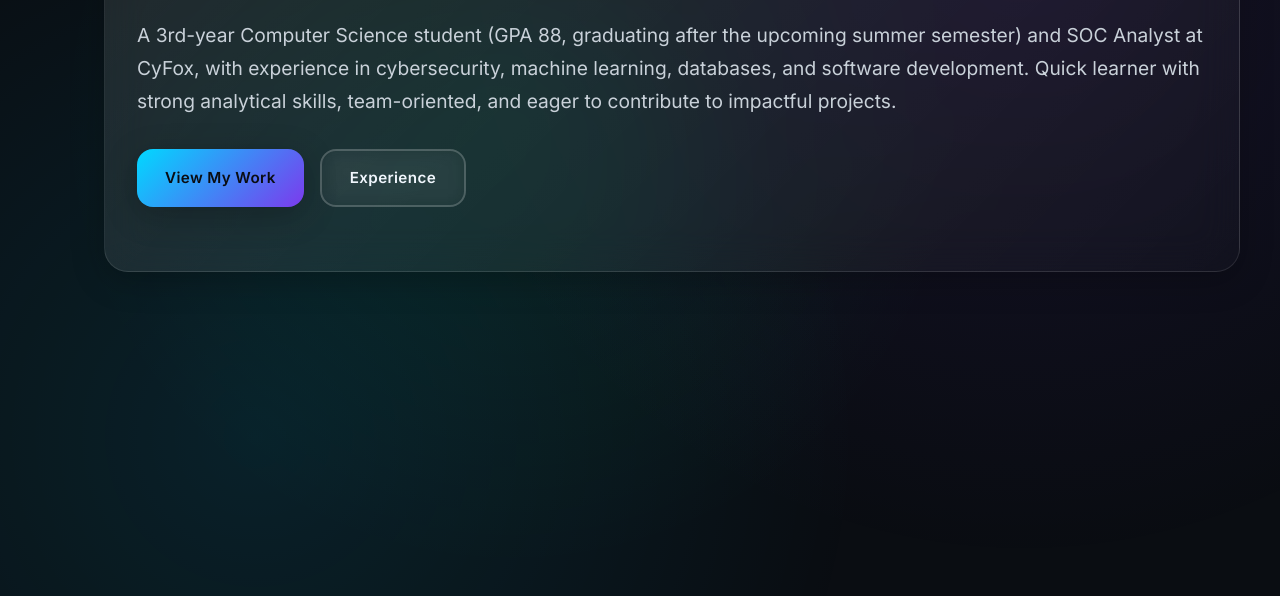
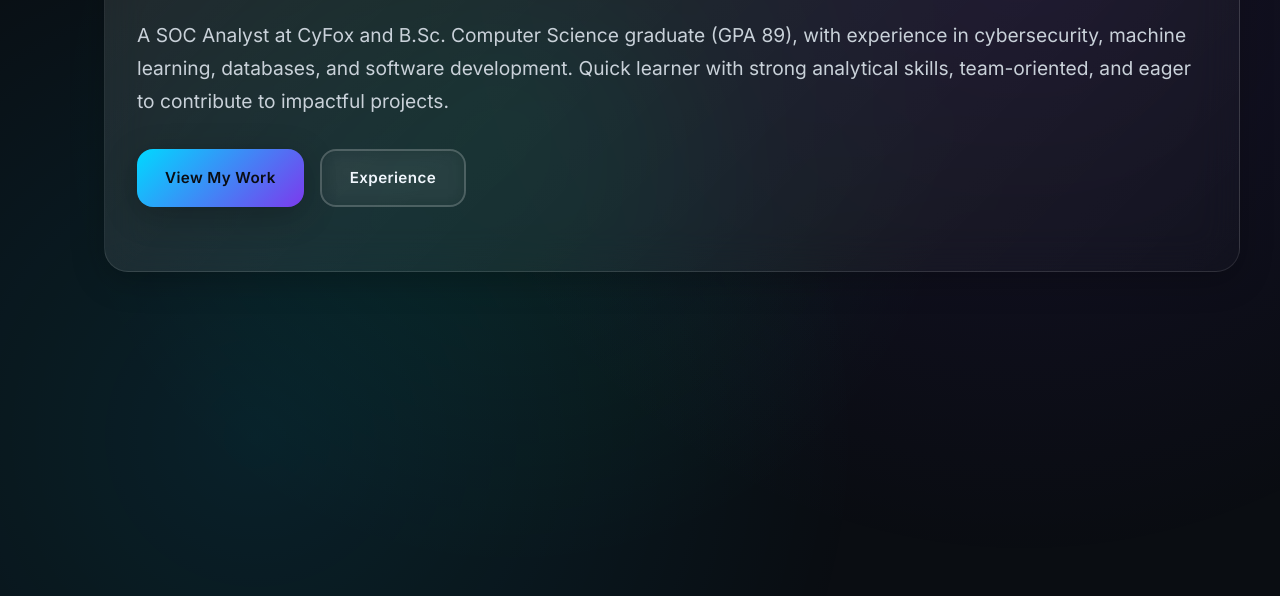
Before and after one commit to guyBenMoshe/portfolio, a website: page docs/index.html in a window 1280 px wide. Shown: the part 204-800 px from the top of the page. Drawn offline with Linux system fonts and the light colour scheme.

Commit message:
summery update

```diff
--- a/docs/index.html
+++ b/docs/index.html
@@ -49,10 +49,9 @@
         <div class="hero-copy card">
           <h2>Hi, I'm Guy Ben Moshe</h2>
           <p class="muted">
-            A 3rd-year Computer Science student (GPA 88, graduating after the
-            upcoming summer semester) and SOC Analyst at CyFox, with experience
-            in cybersecurity, machine learning, databases, and software
-            development. Quick learner with strong analytical skills,
+            A SOC Analyst at CyFox and B.Sc. Computer Science graduate (GPA 89),
+            with experience in cybersecurity, machine learning, databases, and
+            software development. Quick learner with strong analytical skills,
             team-oriented, and eager to contribute to impactful projects.
           </p>
           <div class="hero-cta">
```
Also changed, not shown: 1 other file.
